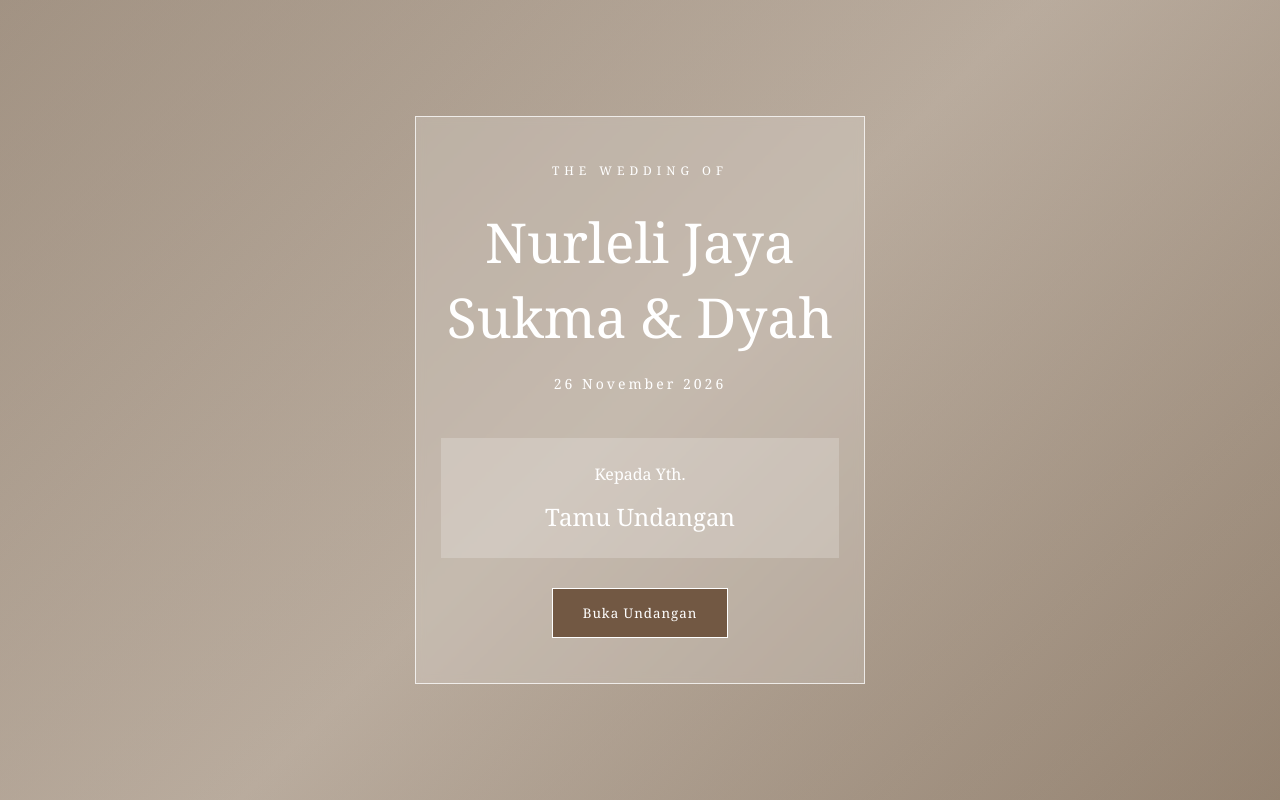
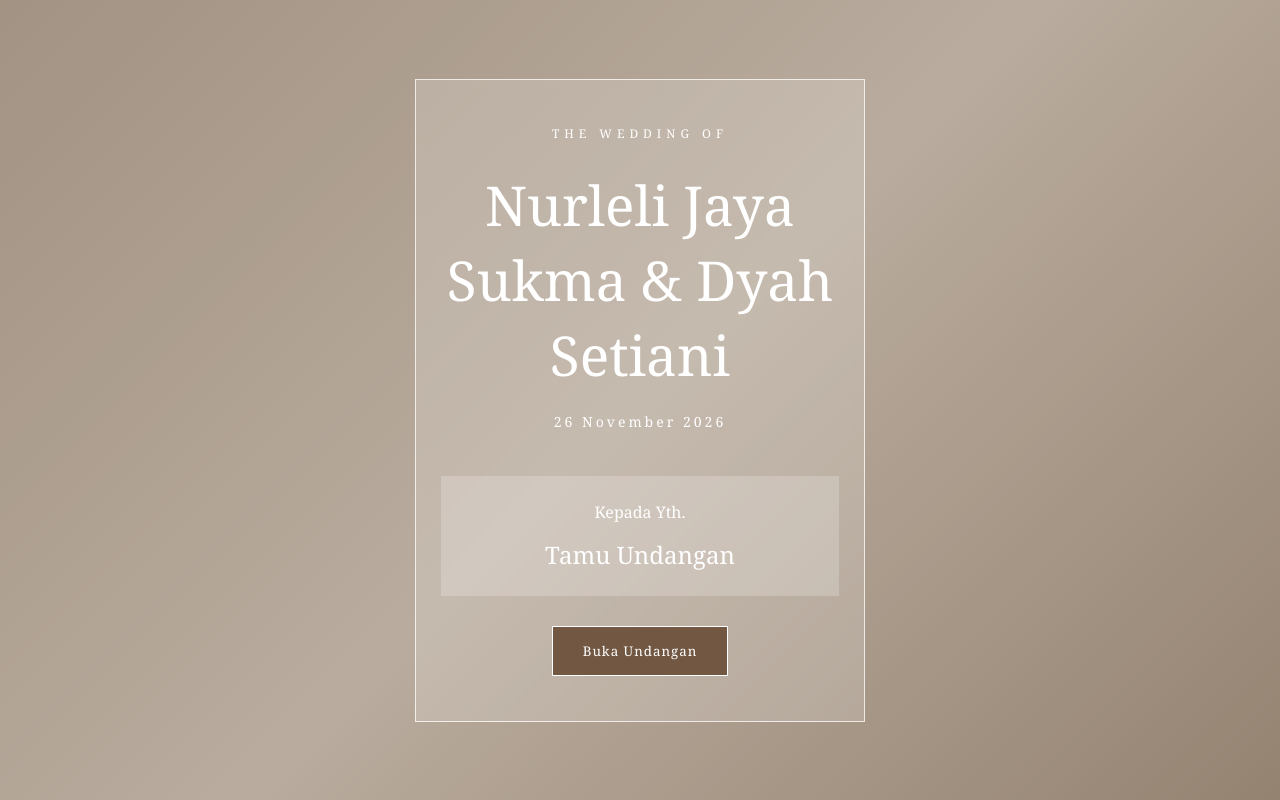
Before and after one commit to elangkmulyana28-arch/Iganstore_28, a plain HTML site: page index.html in a window 1280 px wide. Drawn offline with Linux system fonts and the light colour scheme.

Commit message:
Add files via upload

```diff
--- a/index.html
+++ b/index.html
@@ -14,7 +14,7 @@
     <div class="cover-inner">
       <p class="eyebrow">THE WEDDING OF</p>
 
-      <h1>Nurleli Jaya Sukma & Dyah</h1>
+      <h1>Nurleli Jaya Sukma & Dyah Setiani</h1>
 
       <p class="tanggal">26 November 2026</p>
 
@@ -36,7 +36,7 @@
     <section class="hero">
       <p class="eyebrow">THE WEDDING OF</p>
 
-      <h1>Nurleli Jaya Sukma & Dyah</h1>
+      <h1>Nurleli Jaya Sukma & Dyah Setiani</h1>
 
       <p class="tanggal">26 November 2026</p>
 
@@ -48,7 +48,7 @@
 <!-- HITUNG MUNDUR PERNIKAHAN -->
 <section class="countdown">
   <h2>Menuju Hari Bahagia</h2>
-  <p>Nurlelijs & Dyah</p>
+  <p>Nurleli Jaya Sukma & Dyah Setiani</p>
   <div class="countdown-box">
     <div>
       <span id="hari">00</span>
@@ -88,7 +88,7 @@
       <h2>Nama Mempelai</h2>
       <div class="pasangan">
         <div class="orang">
-          <h3>Nurleli Jaya Suma</h3>
+          <h3>Nurleli Jaya Sukma</h3>
           <p>Putra dari</p>
           <p>Bpk. Kadmani & Ibu Ikah</p>
         </div>
@@ -96,7 +96,7 @@
         <div class="dan">&</div>
 
         <div class="orang">
-          <h3>Dyah</h3>
+          <h3>Dyah Setiani</h3>
           <p>Putri dari</p>
           <p>Bpk. Rosidi & Ibu Ade Jubaedah</p>
         </div>
@@ -155,7 +155,7 @@
     <p>Nurleli Jaya Sukma</p>
     <h3>DANA</h3>
     <p id="nomorRekening">+62 838-7984-7145 </p>
-    <p>Dyah</p>
+    <p>Dyah Setiani</p>
 
     <button onclick="salinRekening()">
       Salin Nomor Rekening
```
